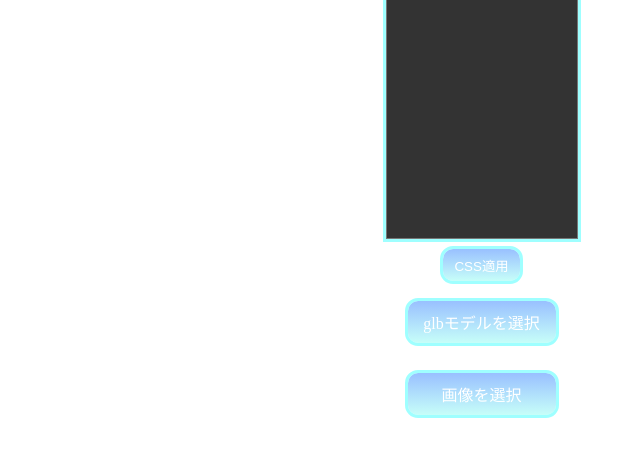
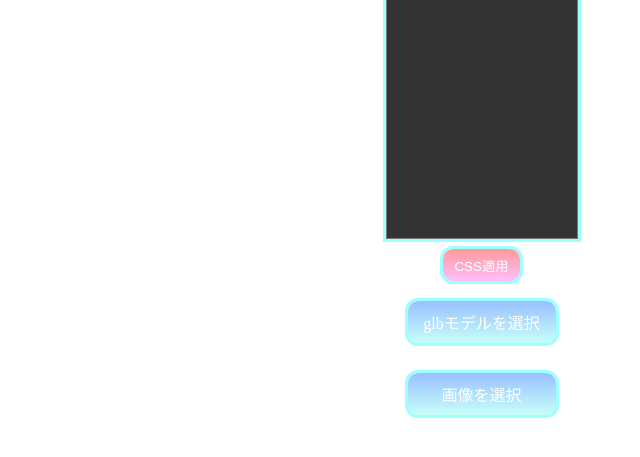
Before and after one commit to NKMAK/web-site-3d-creation-tool, a Flask app: page /build in a window 1280 px wide, with the pointer over the restyled element. Shown: the part 321-778 px from the top of the page, without its empty margins (640-1280 px from the left). Run offline with Flask 3, Linux system fonts and the light colour scheme.

Commit message:
hover追加
hover追加

```diff
--- a/static/css/fileUploadButton.css
+++ b/static/css/fileUploadButton.css
@@ -25,7 +25,6 @@
 
 .fileUploadLabel:hover {
     background: linear-gradient(to bottom, rgba(255, 0, 0, 0.4), rgba(255, 94, 244, 0.4));	border: 0px;
-
 }
 
 #id_uploadGlb{
--- a/static/css/inputCSS.css
+++ b/static/css/inputCSS.css
@@ -27,3 +27,7 @@
     margin-top: 10px;
     margin-bottom: 20px;
 }
+
+#id_applyCssButton:hover {
+    background: linear-gradient(to bottom, rgba(255, 0, 0, 0.4), rgba(255, 94, 244, 0.4));	border: 0px;
+}
--- a/static/css/inputHTML.css
+++ b/static/css/inputHTML.css
@@ -27,3 +27,7 @@
     margin-top: 10px;
     margin-bottom: 20px;
 }
+
+#id_drawHTMLButton:hover {
+    background: linear-gradient(to bottom, rgba(255, 0, 0, 0.4), rgba(255, 94, 244, 0.4));	border: 0px;
+}
```
